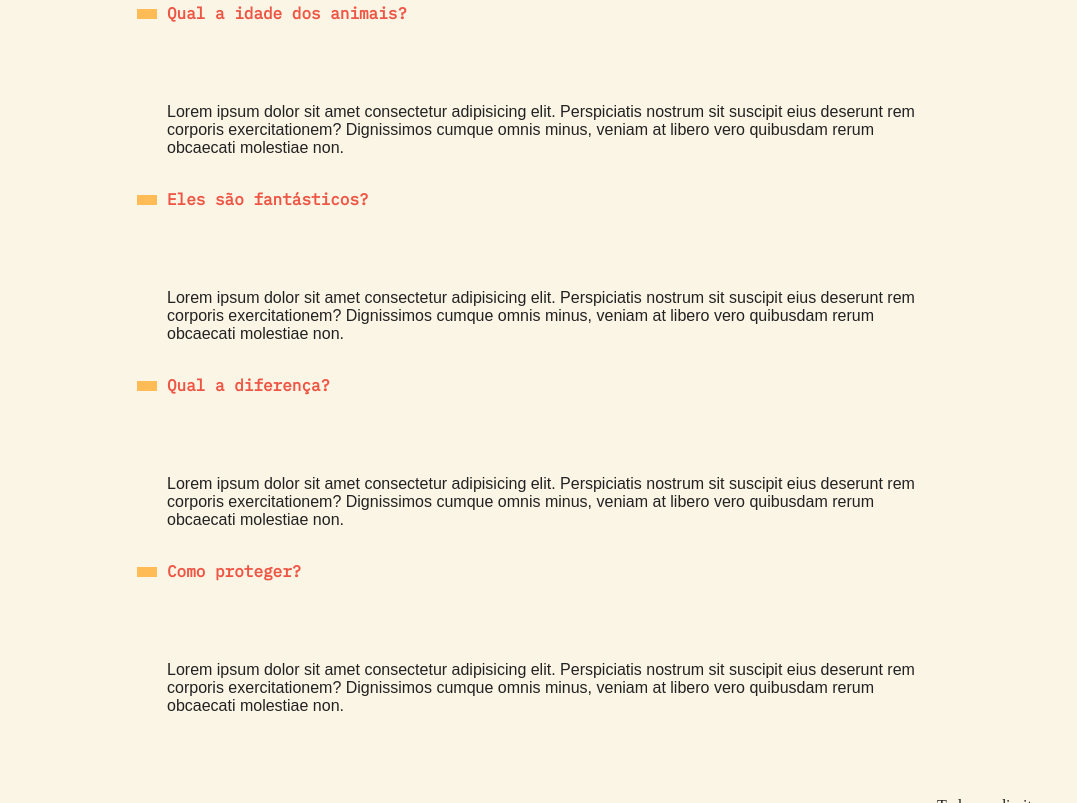
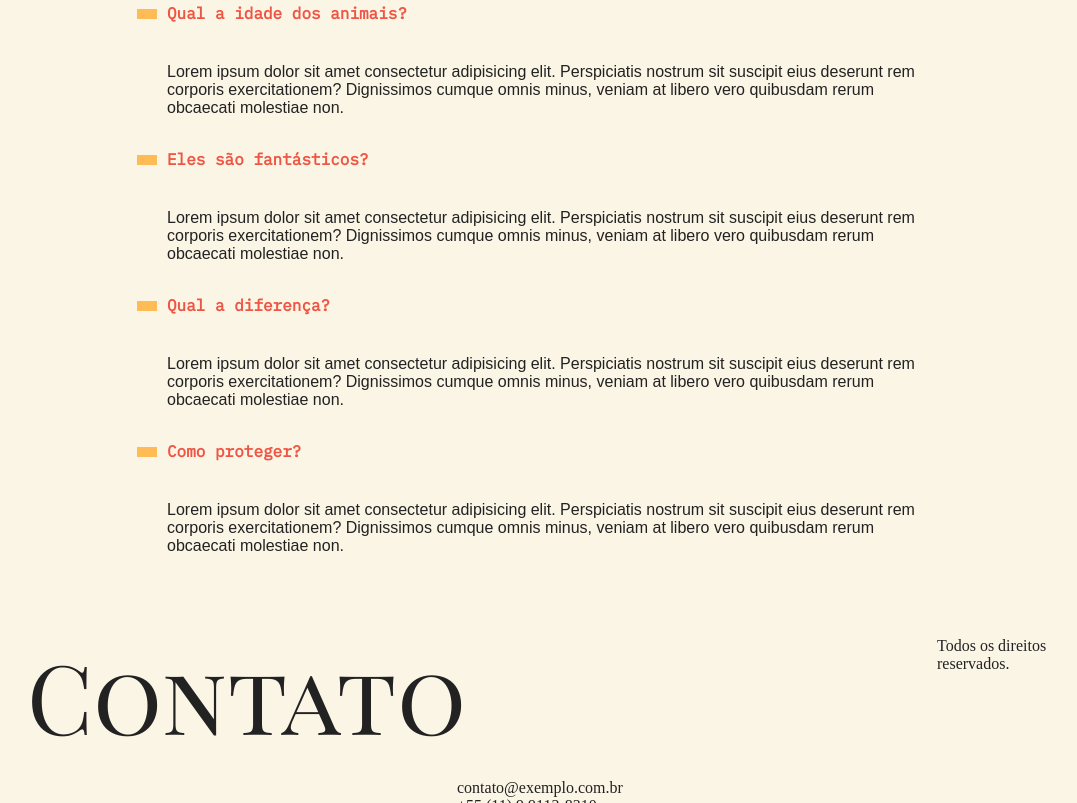
Before and after one commit to sarahguerreiro/origamid, a plain HTML site: page dom/animaisFantasticos/index.html in a window 1280 px wide. Shown: the part 2124-2927 px from the top of the page, without its empty margins (163-1240 px from the left). Drawn offline with Linux system fonts and the light colour scheme; grey boxes are pictures that could not be loaded.

Commit message:
corrige a margim bottom das dt do faq

```diff
--- a/dom/animaisFantasticos/css/style.css
+++ b/dom/animaisFantasticos/css/style.css
@@ -129,7 +129,7 @@ body{
     font-family: 'IBM Plex Mono', monospace;
     font-weight: bold;
     margin-top: 2rem;
-    margin-bottom: 5rem;
+    margin-bottom: 2.5rem;
     color: #e54;
 }
 
```
